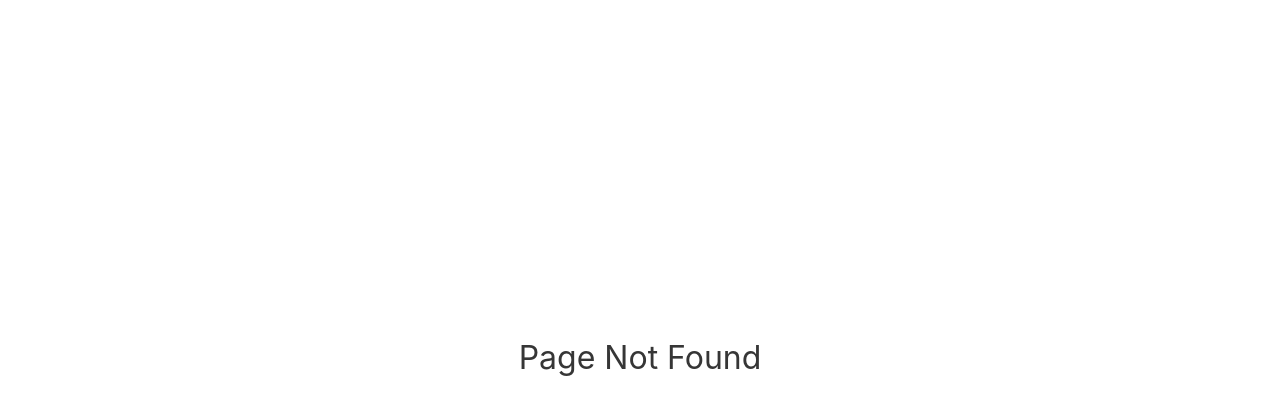
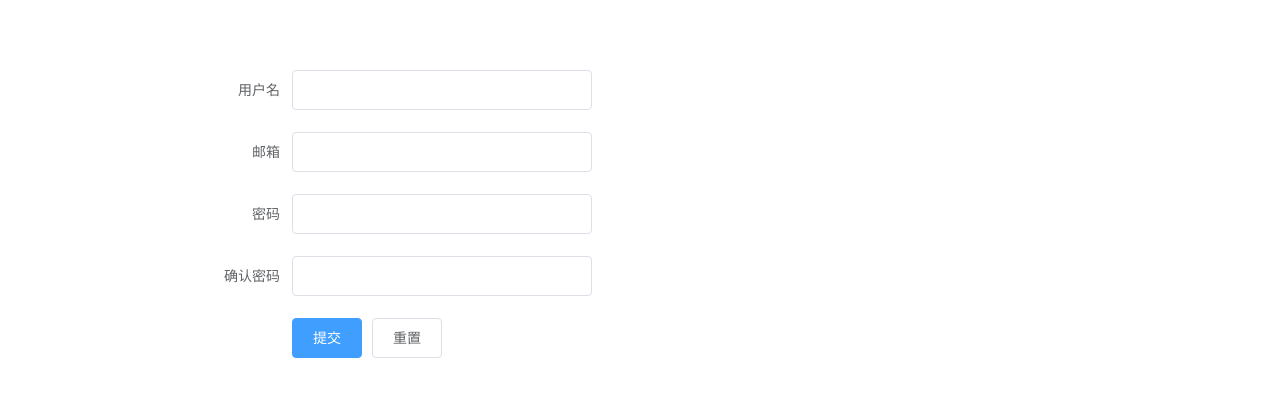
Before and after one commit to xxiaocheng/douban_movie_vue_front_end, a Vue app: page /sign in a window 1280 px wide. Before the commit this address had no page. Shown: the part 130-538 px from the top of the page. Built offline with nearby package versions, Linux system fonts and the light colour scheme.

Commit message:
add signForm components

```diff
--- a/src/components/navbar.vue
+++ b/src/components/navbar.vue
@@ -74,9 +74,9 @@
                 <!--导航栏末尾-->
                 <div class="navbar-item" v-if="!this.$store.state.isLogin">
                     <div class="buttons">
-                        <a href="" class="button is-primary">
+                        <router-link to="/sign" class="button is-primary">
                             <strong>注册</strong>
-                        </a>
+                        </router-link>
                         <a href="" class="button is-light">
                             登陆
                         </a>
--- a/src/components/signform.vue
+++ b/src/components/signform.vue
@@ -1,3 +1,177 @@
 <template>
+    <div role="sign form" >
+        <el-form :model="signForm" status-icon :rules="rules" ref="signForm" label-width="100px" class="demo-ruleForm ">
+            <el-form-item label="用户名" prop="username">
+                <el-input type="string" v-model="signForm.username" autocomplete="off"></el-input>
+            </el-form-item>
+            <el-form-item label="邮箱" prop="email">
+                <el-input v-model.number="signForm.email" type="email"></el-input>
+            </el-form-item>
+            <el-form-item label="密码" prop="pass">
+                <el-input type="password" v-model="signForm.pass" autocomplete="off"></el-input>
+            </el-form-item>
+            <el-form-item label="确认密码" prop="checkPass">
+                <el-input type="password" v-model="signForm.checkPass" autocomplete="off"></el-input>
+            </el-form-item>
 
+            <el-form-item>
+                <el-button type="primary" @click="submitForm('signForm')">提交</el-button>
+                <el-button @click="resetForm('signForm')">重置</el-button>
+            </el-form-item>
+        </el-form>
+    </div>
 </template>
+
+<script>
+import { callbackify, error } from 'util';
+
+export default {
+    data(){
+        var validateUsername=(rule,value,callback)=>{
+            if (!value){
+                return callback(new Error('用户名不能为空'))
+            }
+
+            var username_rex = /^[a-zA-Z0-9\_]{6,16}$/
+            var rex_ok=username_rex.exec(value)
+            if (!rex_ok){
+                return callback(new Error('用户名不符合要求'))
+            }
+            this.$http
+            .get('/user/validate',{
+                params:{
+                    type_name:'username',
+                    value:value
+                }
+            })
+            .then(response=>{
+                callback()
+            })
+            .catch(error=>{
+                callback(new Error('用户名已存在'))
+            })
+        };
+        var validateEmail=(rule,value,callback)=>{
+            if (value===''){
+                callback(new Error('请输入邮箱'));
+            }
+            var email_rex=/[^@]+@[^@]+\.[^@]+/
+            var rex_ok=email_rex.exec(value)
+            if (!rex_ok){
+                return callback(new Error('邮箱不符合要求'))
+            }
+            this.$http
+            .get('/user/validate',{
+                params:{
+                    type_name:'email',
+                    value:value
+                }
+            })
+            .then(response=>{
+                callback()
+            })
+            .catch(error=>{
+                callback(new Error('邮箱已被注册'));
+            })
+        };
+        var validatePass=(rule,value,callback)=>{
+            if (value===''){
+                callback(new Error('请输入密码'));
+            }
+            var password_rex = /^[0-9a-zA-Z\_\.\!\@\#\$\%\^\&\*]{6,20}$/
+            var rex_ok=password_rex.exec(value)
+            if (!rex_ok){
+                return callback(new Error('密码不符合要求'))
+            }
+            else{
+                if (this.signForm.checkPass !== '') {
+                    this.$refs.signForm.validateField('checkPass');
+                }
+                callback();
+            }
+        };
+        var validatePass2=(rule,value,callback)=>{
+            if (value===''){
+                callback(new Error('请再次输入密码'));
+            }
+            var password_rex = /^[0-9a-zA-Z\_\.\!\@\#\$\%\^\&\*]{6,20}$/
+            var rex_ok=password_rex.exec(value)
+            if (!rex_ok){
+                return callback(new Error('密码不符合要求'));
+            }else if(value!==this.signForm.pass){
+                callback(new Error('两次输入密码不一致'));
+            }else{
+                callback();
+            }
+        };
+        return{
+            signForm:{
+                username:'',
+                email:'',
+                pass:'',
+                checkPass:''
+            },
+            rules:{
+                username:[
+                    {validator:validateUsername,trigger:'blur'}
+                ],
+                email:[
+                    {validator:validateEmail,trigger:'blur'}
+                ],
+                pass:[
+                    {validator:validatePass,trigger:'blur'}
+                ],
+                checkPass:[
+                    {validator:validatePass2,trigger:'blur'}
+                ]
+            }
+        };
+    },
+    methods:{
+        submitForm(formName){
+            this.$refs[formName].validate((valid)=>{
+                if (valid){
+                    this.registerUser(this.signForm.username,this.signForm.email,this.signForm.pass)
+                }else{
+                    console.log('error submit');
+                    return false
+                }
+            });
+        },
+        resetForm(formName){
+            this.$refs[formName].resetFields();
+        },
+        registerUser(username,email,password){
+            const params = new URLSearchParams();
+            params.append('username',username)
+            params.append('email',email)
+            params.append('password',password)
+            this.$http.post('/user',
+            params
+            )
+            .then(response=>{
+                console.log('ok');
+                this.showSucceedMess(response.data.username);
+            })
+            .catch(error=>{
+                console.log('failed,');
+                this.showFailedMess()
+            })
+        },
+        showSucceedMess(username) {
+            this.$message({
+                showClose: true,
+                message: username+' ，注册成功!',
+                type: 'success'
+            });
+       },
+       showFailedMess() {
+        this.$message({
+          showClose: true,
+          message: '注册失败, 请重试!',
+          type: 'error'
+        });
+      }
+    }
+}
+</script>
--- a/src/router.js
+++ b/src/router.js
@@ -2,6 +2,7 @@ import Vue from "vue";
 import Router from "vue-router";
 import Home from "./views/Home.vue";
 import NotFound from "./views/404.vue";
+import Sign from "./views/Sign.vue";
 
 Vue.use(Router);
 
@@ -15,6 +16,11 @@ export default new Router({
       component: Home
     },
     {
+      path: "/sign",
+      name: "sign",
+      component: Sign
+    },
+    {
       path: "*",
       name: "404NotFound",
       component: NotFound
--- /dev/null
+++ b/src/views/Sign.vue
@@ -0,0 +1,28 @@
+<template>
+    <div>
+        <mySignForm class="signform"></mySignForm>
+
+    </div>
+</template>
+
+
+<script>
+import mySignForm from "@/components/signform.vue";
+
+export default {
+    name:'signform',
+    components:{
+        mySignForm
+    }
+}
+</script>
+
+<style>
+.signform{
+    height: 200px;
+    width: 400px;
+    position: absolute;
+    left: 15%;
+    top:25%
+}
+</style>
```
Also changed, not shown: src/views/Signup.vue (deleted).
